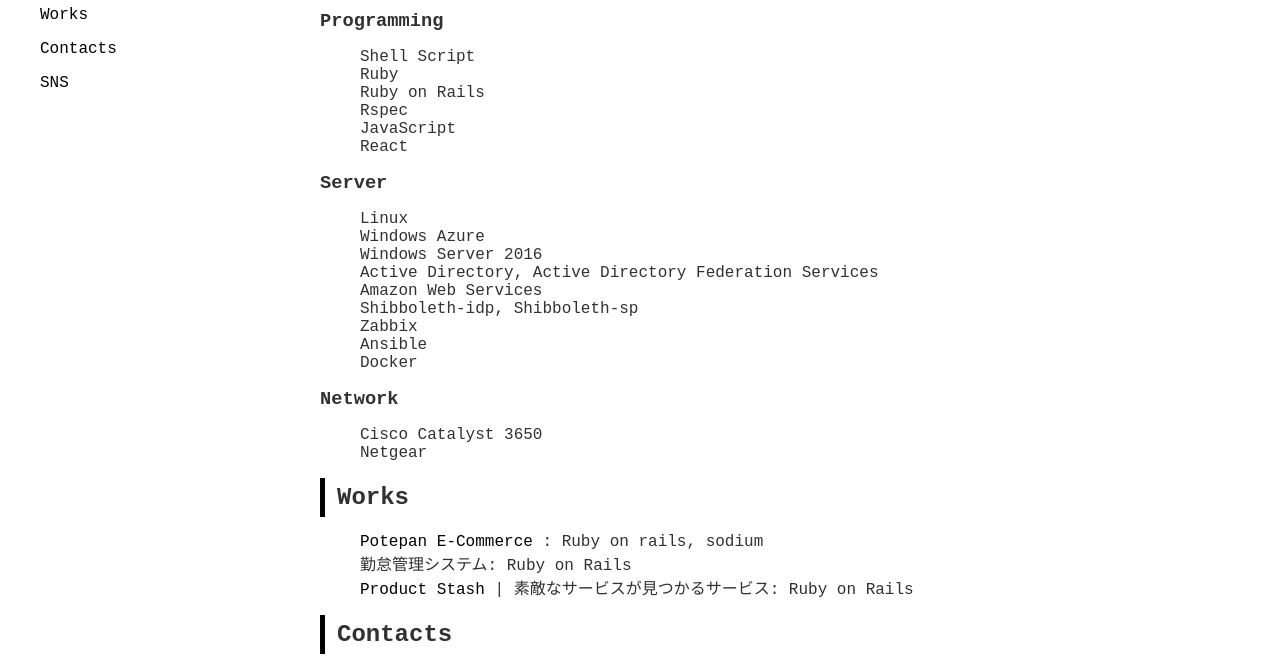
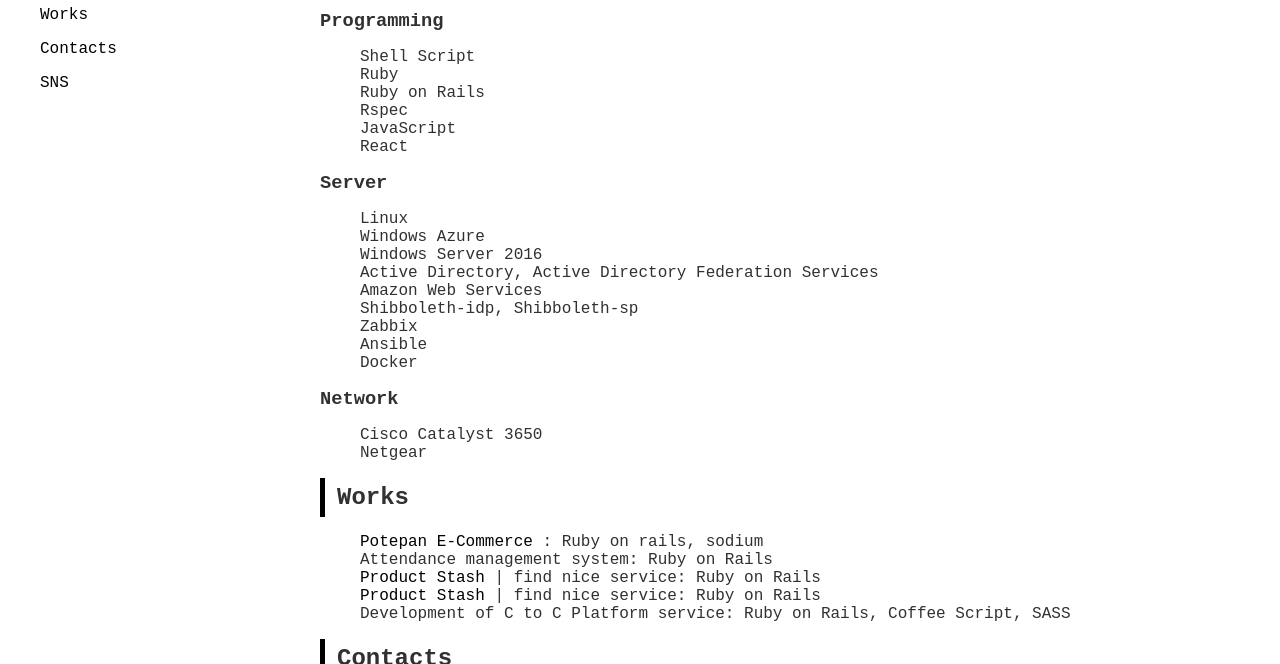
Before and after one commit to akito/akitotsutsuicom, a website: page public/index.html in a window 1280 px wide. Shown: the part 136-800 px from the top of the page. Drawn offline with nearby package versions, Linux system fonts and the light colour scheme; a web font is replaced by a local one.

Commit message:
[add] Development C to C Platform Service

```diff
--- a/public/index.html
+++ b/public/index.html
@@ -77,11 +77,19 @@
 
         <h2 id="works">Works</h2>
         <ul>
-          <li><a href="https://bitbucket.org/akitojp/potepanec/src/master/" target="_blank">Potepan E-Commerce</a> : Ruby on rails, sodium </li>
-          <li>勤怠管理システム: Ruby on Rails</li>
-          <li><a href="https://www.productstash.me/" target="_blank"> Product Stash</a> | 素敵なサービスが見つかるサービス: Ruby on Rails  </li>
+          <li>
+            <a href="https://bitbucket.org/akitojp/potepanec/src/master/" target="_blank">Potepan E-Commerce</a> : Ruby on rails, sodium </li>
+          <li>Attendance management system: Ruby on Rails</li>
+          <li>
+            <a href="https://www.productstash.me/" target="_blank"> Product Stash</a> | find nice service: Ruby on Rails
+          </li>
+          <li>
+            <a href="https://www.productstash.me/" target="_blank"> Product Stash</a> | find nice service: Ruby on Rails
+          </li>
+          <li>
+            Development of C to C Platform service: Ruby on Rails, Coffee Script, SASS
+          </li>
         </ul>
-
         <h2 id="contacts">Contacts</h2>
         <ul>
           <li><a href="https://twitter.com/AkitoTsutsui" target="_blank"><i class="fab fa-twitter"></i>
```
